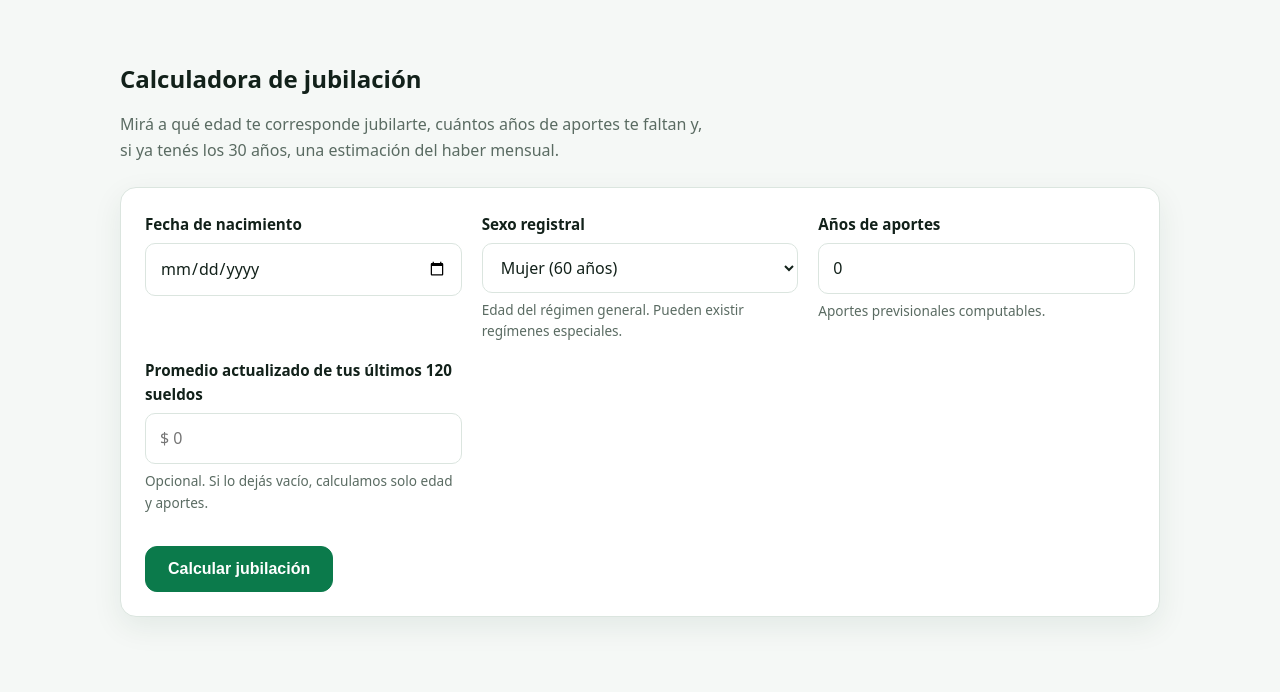
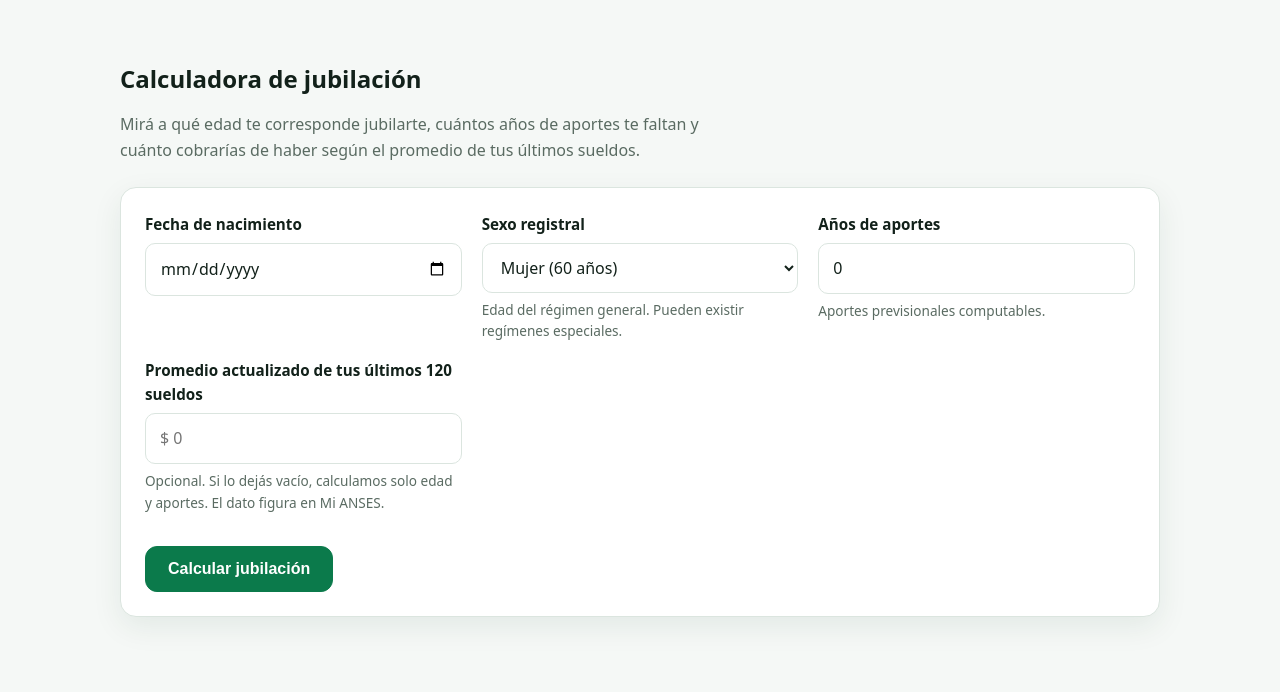
Before and after one commit to hpalmieri-cloud/tuscuentas, a plain HTML site: page calculadoras/jubilacion/index.html in a window 1280 px wide. Shown: the part 108-800 px from the top of the page. Drawn offline with Linux system fonts and the light colour scheme.

Commit message:
copy: aclarar que la calculadora estima el haber segun el promedio

```diff
--- a/calculadoras/jubilacion/index.html
+++ b/calculadoras/jubilacion/index.html
@@ -45,7 +45,7 @@
     <section class="section">
       <div class="container">
         <h1>Calculadora de jubilación</h1>
-        <p class="lead">Mirá a qué edad te corresponde jubilarte, cuántos años de aportes te faltan y, si ya tenés los 30 años, una estimación del haber mensual.</p>
+        <p class="lead">Mirá a qué edad te corresponde jubilarte, cuántos años de aportes te faltan y cuánto cobrarías de haber según el promedio de tus últimos sueldos.</p>
 
         <form class="calc" id="form-jubilacion" novalidate>
           <div class="calc-grid">
@@ -72,7 +72,7 @@
             <div class="field">
               <label for="promedio">Promedio actualizado de tus últimos 120 sueldos</label>
               <input id="promedio" type="text" data-money inputmode="decimal" placeholder="$ 0" autocomplete="off">
-              <span class="hint">Opcional. Si lo dejás vacío, calculamos solo edad y aportes.</span>
+              <span class="hint">Opcional. Si lo dejás vacío, calculamos solo edad y aportes. El dato figura en Mi ANSES.</span>
             </div>
           </div>
 
```
